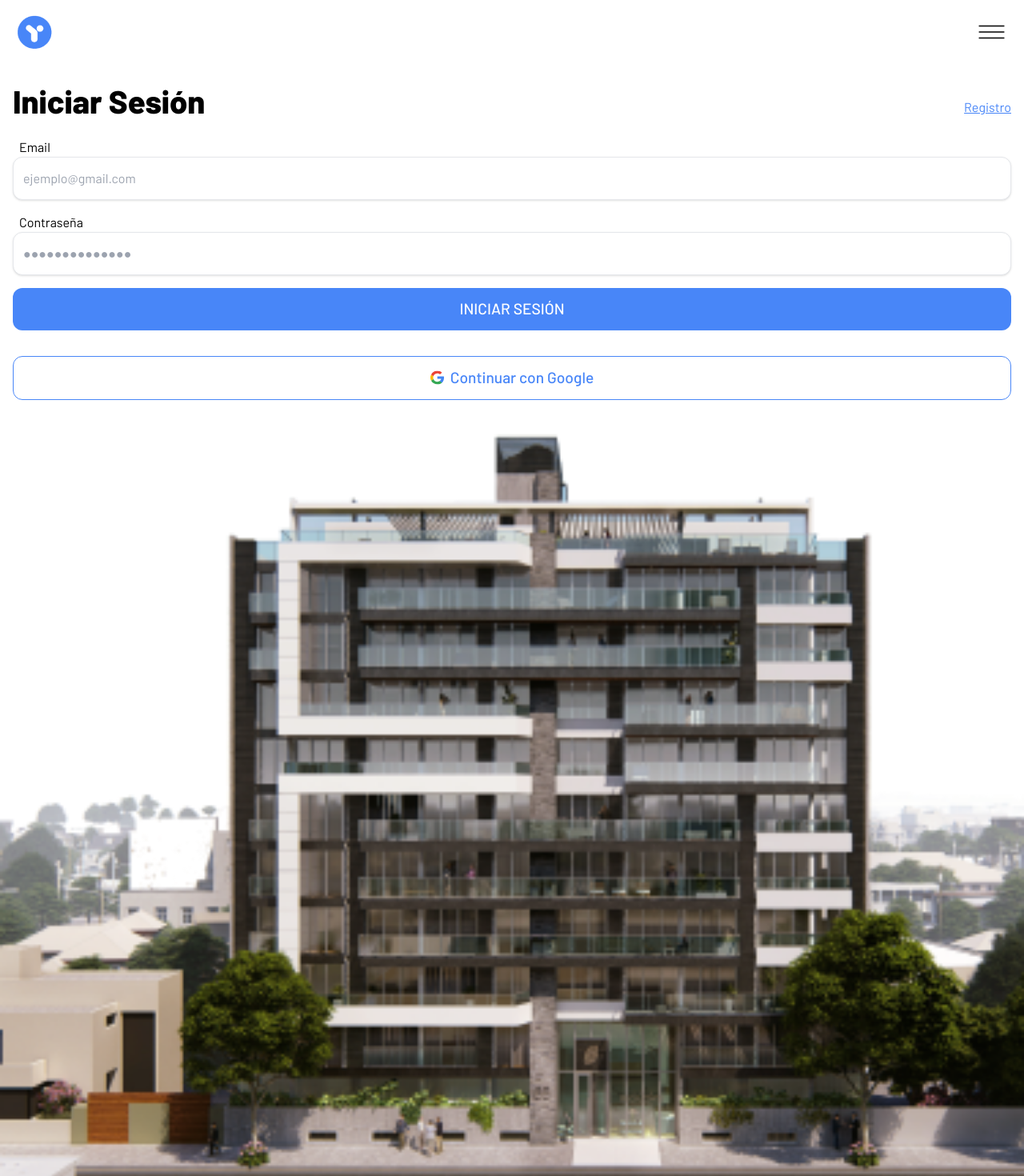
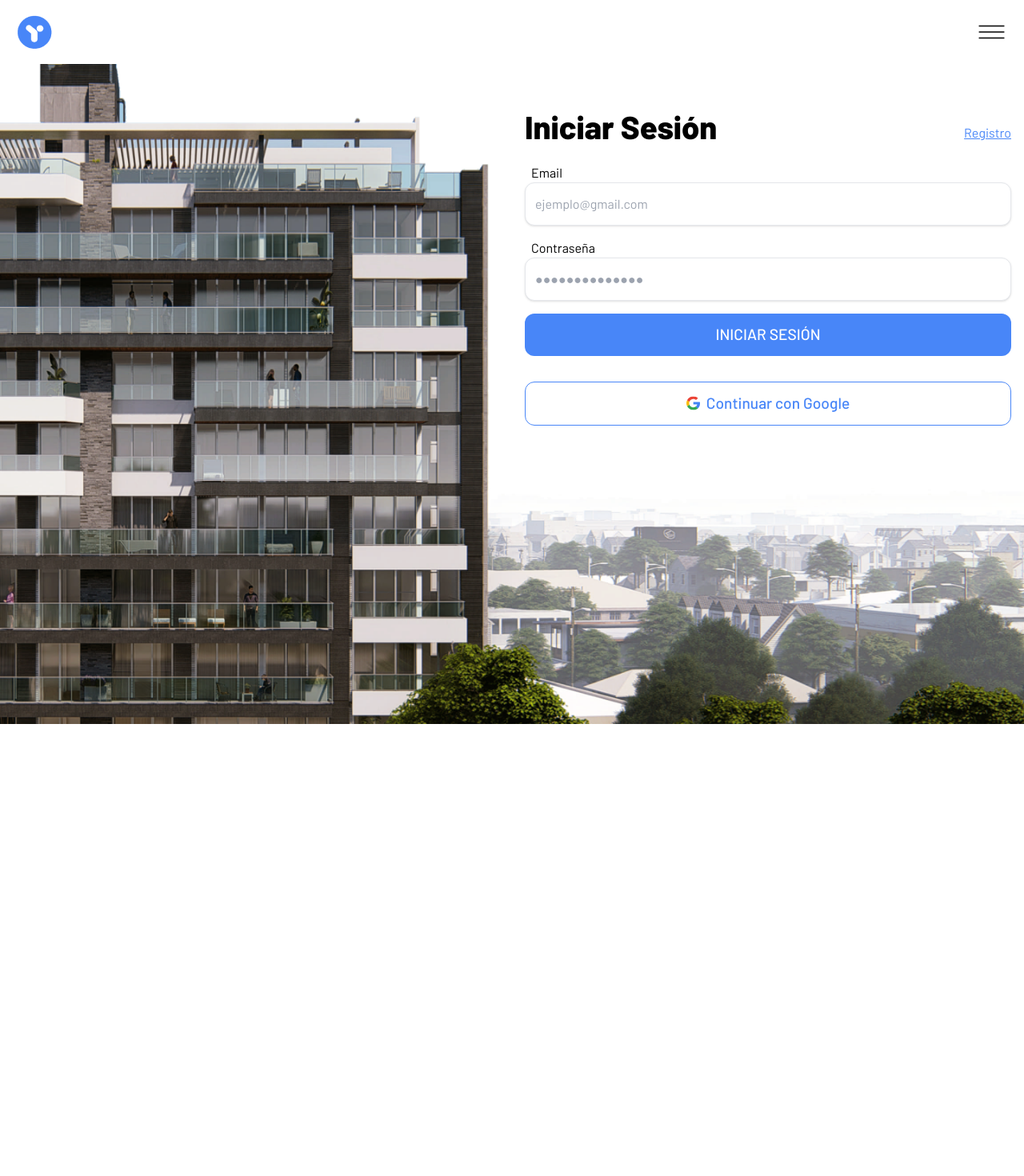
Before and after one commit to Brocter/YoInvierton-t, a React (Vite) app: page /iniciar-sesion in a window 1280 px wide. Shown: the top 1470 px of the page at 80% size. After the commit the page ends 905 px from the top, so only its background shows below. Built offline with nearby package versions, Linux system fonts and the light colour scheme.

Commit message:
Responsive-Iniciar-sesion

```diff
--- a/src/views/LogIn.jsx
+++ b/src/views/LogIn.jsx
@@ -6,6 +6,7 @@ import { Link, useNavigate } from "react-router-dom";
 import InputForm from "../components/InputForm";
 import background from "../assets/edificioBackground.png";
 import { AuthGoogle } from "../components/Auth/AuthGoogle";
+import backgroundDesktop from "../assets/edificioDesktop.png"
 
 const LogIn = () => {
   const navigate = useNavigate();
@@ -45,7 +46,9 @@ const LogIn = () => {
   };
 
   return (
-    <section>
+    <section className="relative lg:flex">
+      <div className='w-[50%] hidden lg:block '></div>
+      <div className='lg:w-[50%] ml-auto lg:pt-[clamp(1rem,2.5vw,6rem)]'>
       <div className={`flex flex-col px-4 gap-4 py-4 mx-auto animate-slide-in`}>
         {" "}
         <div className="flex justify-between items-center">
@@ -76,11 +79,9 @@ const LogIn = () => {
         </button>
         <AuthGoogle signInGoogle={signInWithGoogle} />
       </div>
-      <img
-        className="object-contain w-[100%]"
-        src={background}
-        alt="background"
-      />
+      </div>
+      <img className="object-contain w-[100%] lg:hidden" src={background} alt="background" draggable="false"/>
+      <img className="object-contain hidden w-[100%] absolute lg:inline -z-10" src={backgroundDesktop} alt="background" draggable="false"/>
     </section>
   );
 };
```
